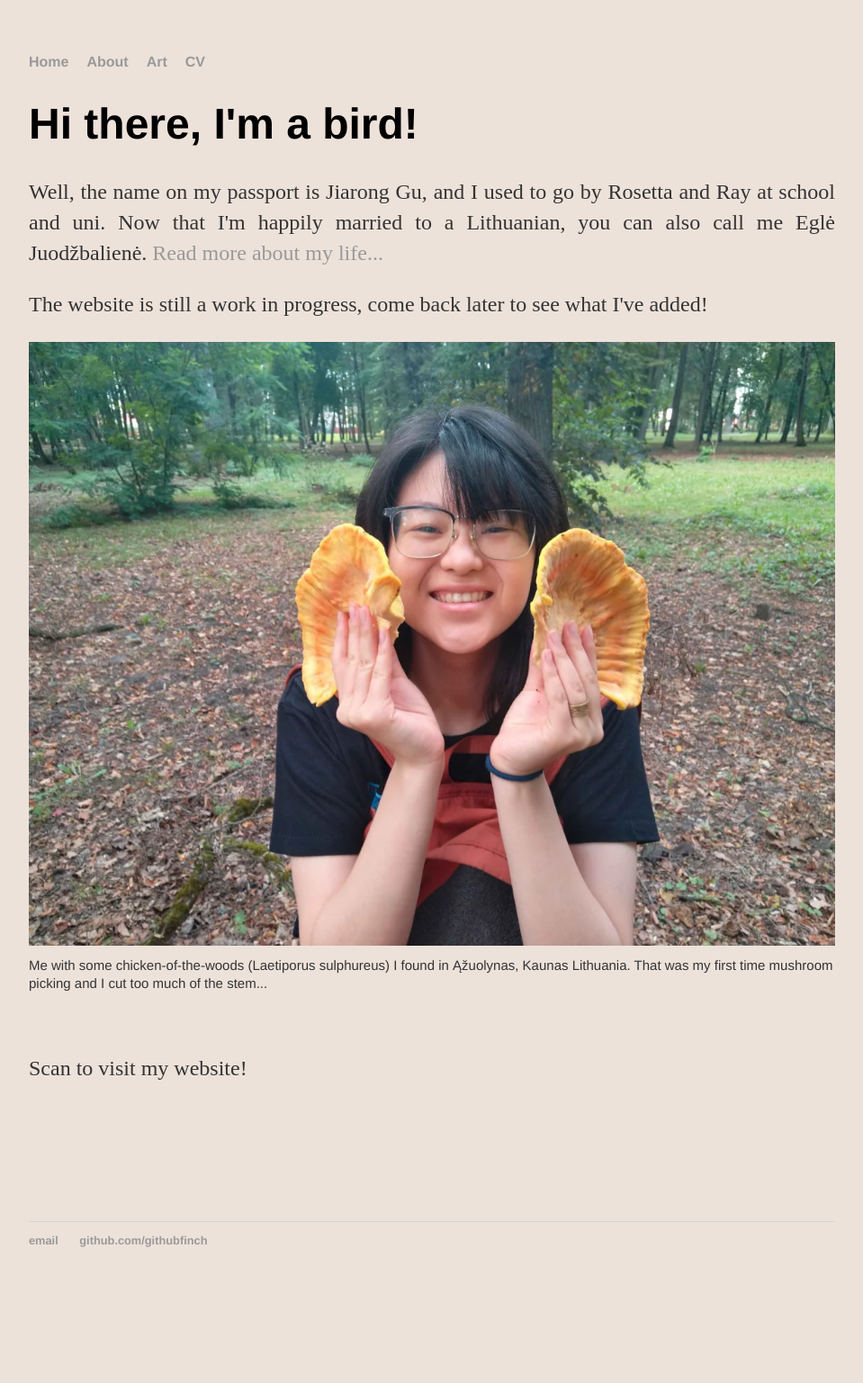
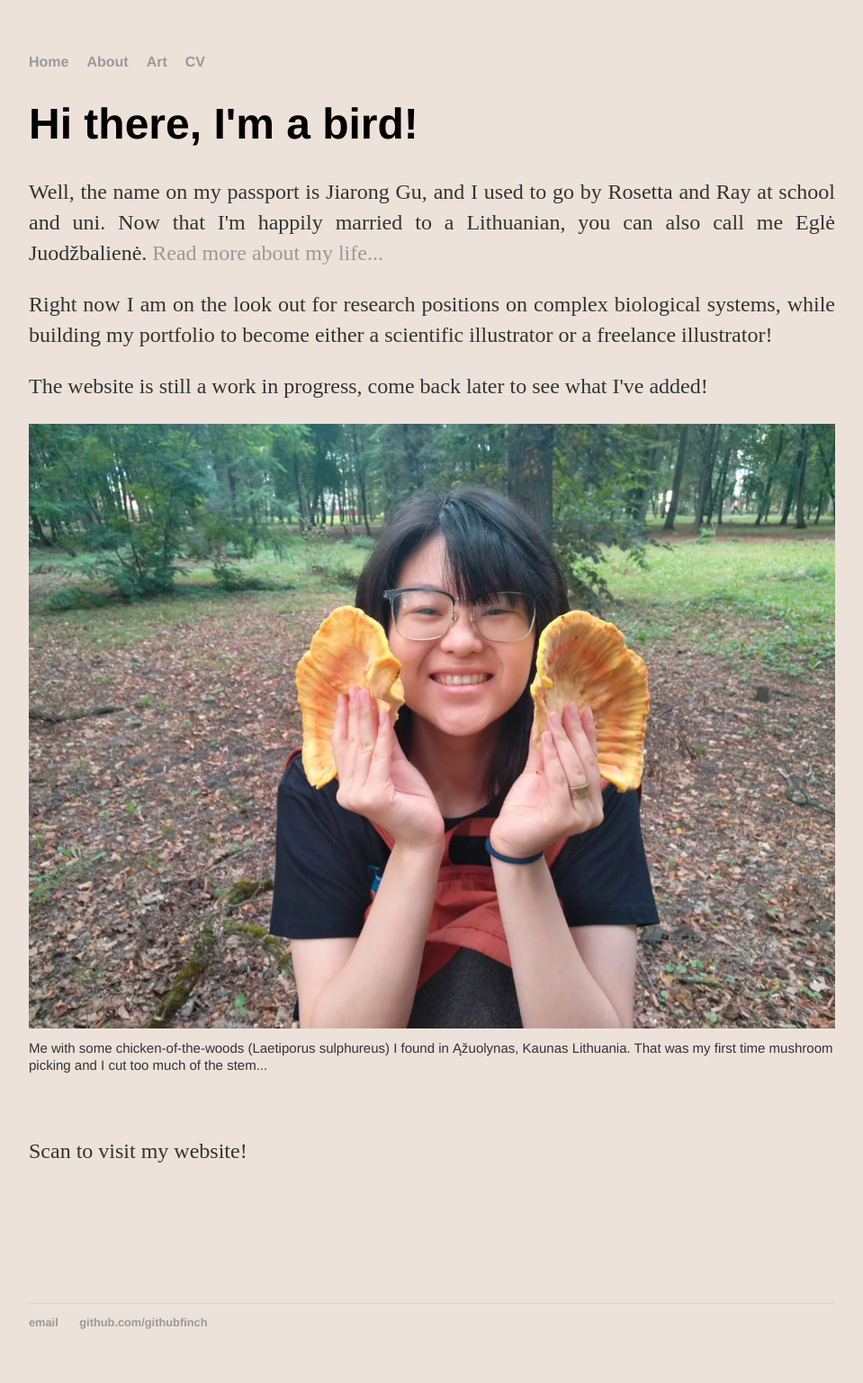
Before and after one commit to githubfinch/githubfinch.github.io, a Jekyll site: the page built from index.html, in a window 1280 px wide. Shown: the whole page at 90% size, without its empty margins (160-1119 px from the left). Built offline with Jekyll 4.4.1, drawn with Linux system fonts in a browser that asks for light colours; before the commit the page ends 1446 px from its top, so only the background shows below that.

Commit message:
Update index.html

```diff
--- a/index.html
+++ b/index.html
@@ -4,7 +4,12 @@
 ---
 <div class="blurb">
 	<h1>Hi there, I'm a bird!</h1>
-	<p>Well, the name on my passport is Jiarong Gu, and I used to go by Rosetta and Ray at school and uni.</em> Now that I'm happily married to a Lithuanian, you can also call me Egl&#279 Juod&#382balien&#279. <a href="/about">Read more about my life...</a></p>
+	<p>Well, the name on my passport is Jiarong Gu, and I used to go by Rosetta and Ray at school and uni.</em> Now that I'm happily
+	married to a Lithuanian, you can also call me Egl&#279 Juod&#382balien&#279. <a href="/about">Read more about my life...</a>
+	</p>
+	<p>Right now I am on the look out for research positions on complex biological systems, while building my portfolio to become either a
+		scientific illustrator or a freelance illustrator!
+	</p>
 	<p>The website is still a work in progress, come back later to see what I've added!</p>
 </div><!-- /.blurb -->
 
```
